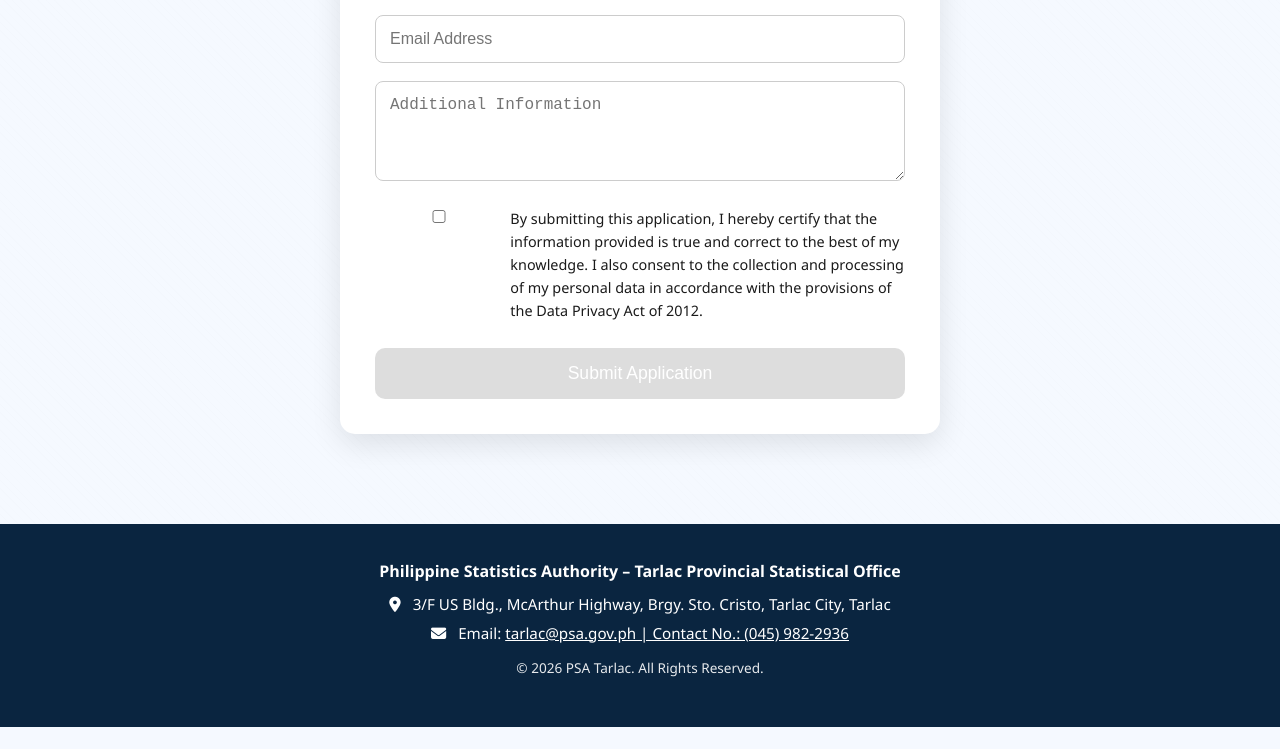
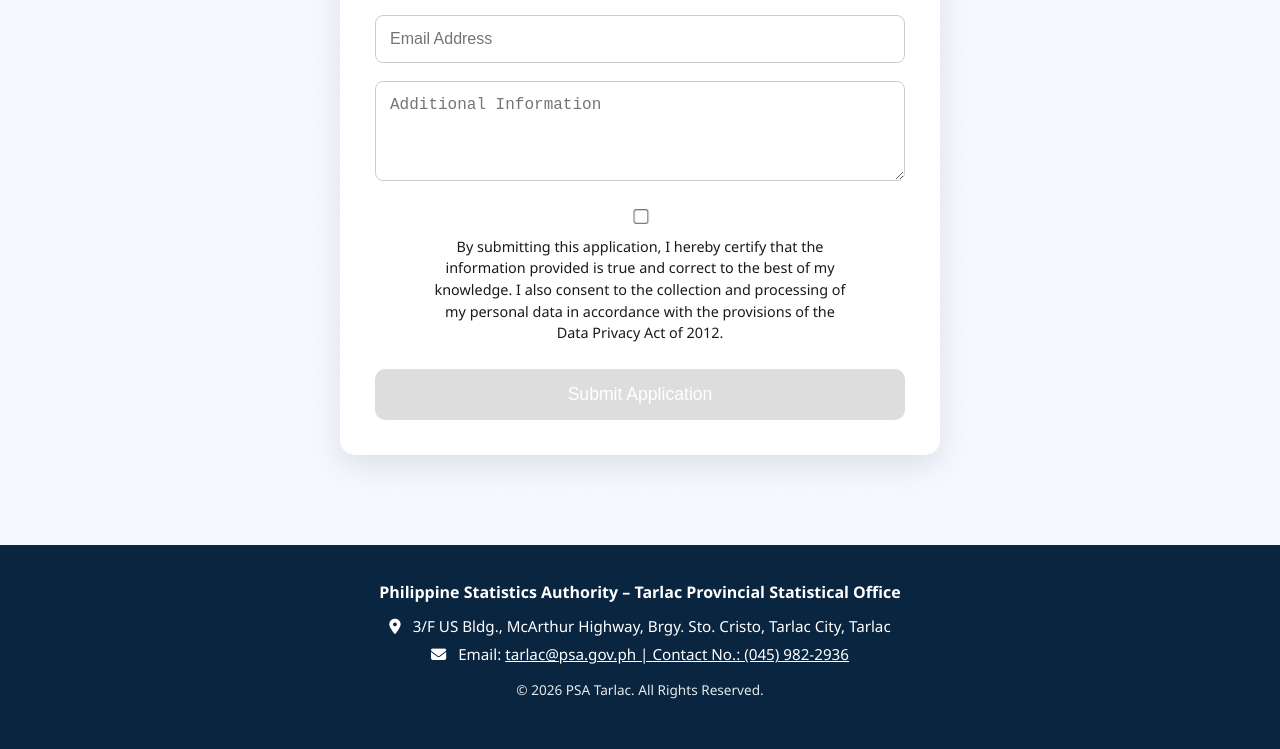
Before and after one commit to psatarlaccrasm/TarlacOnlineCRASM, a plain HTML site: page index.html in a window 1280 px wide. Shown: the part 2144-2893 px from the top of the page. Before the commit the page ends 2871 px from the top, so only its background shows below. Drawn offline with Linux system fonts and the light colour scheme.

Commit message:
Update index.html

```diff
--- a/index.html
+++ b/index.html
@@ -499,6 +499,11 @@ footer {
   transition: all 0.25s ease;
 }
 
+  #consentCheckbox{
+  transform: scale(1.15);
+  cursor: pointer;
+}
+
 .admin-btn:hover {
   background: #1f6fd2;
   color: #ffffff;
@@ -704,15 +709,18 @@ select:not(.placeholder) {
         <input type="file" name="attachment" accept=".pdf,.jpg,.jpeg,.png" required>
       </div> -->
 
-  <label style="display:flex; align-items:flex-start; gap:8px; font-size:0.9rem;">
-    <input type="checkbox" id="consentCheckbox" required>
-    <span>
+  <label style="display:flex; flex-direction:column; align-items:center; text-align:center; gap:10px; font-size:0.9rem; margin-top:10px;">
+
+  <input type="checkbox" id="consentCheckbox" required>
+
+  <span style="max-width:420px; line-height:1.5;">
     By submitting this application, I hereby certify that the information
     provided is true and correct to the best of my knowledge. I also consent
     to the collection and processing of my personal data in accordance with
     the provisions of the Data Privacy Act of 2012.
-   </span>
- </label>
+  </span>
+
+</label>
 
 <br>
 
```
